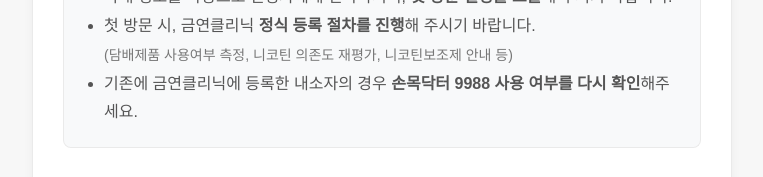
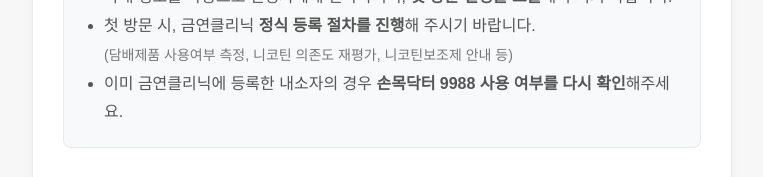
Before and after one commit to health4seoul-web/healthseoul, a plain HTML site: page 손목닥터 이메일.html in a window 1280 px wide. Shown: the part 433-610 px from the top of the page, without its empty margins (258-1021 px from the left). Drawn offline with Linux system fonts and the light colour scheme.

Commit message:
Update 손목닥터 이메일.html

```diff
--- a/손목닥터 이메일.html
+++ b/손목닥터 이메일.html
@@ -45,7 +45,7 @@
                             <ul style="margin: 0; padding-left: 20px; font-size: 16px; line-height: 1.8; color: #555;">
                                 <li>아래 정보를 바탕으로 신청자에게 연락하시어, <strong>첫 방문 일정을 조율</strong>해 주시기 바랍니다.</li>
                                 <li>첫 방문 시, 금연클리닉 <strong>정식 등록 절차를 진행</strong>해 주시기 바랍니다.<br><span style="font-size: 14px; color: #777;">(담배제품 사용여부 측정, 니코틴 의존도 재평가, 니코틴보조제 안내 등)</span></li>
-                                <li>기존에 금연클리닉에 등록한 내소자의 경우 <strong>손목닥터 9988 사용 여부를 다시 확인</strong>해주세요. </li>
+                                <li>이미 금연클리닉에 등록한 내소자의 경우 <strong>손목닥터 9988 사용 여부를 다시 확인</strong>해주세요. </li>
 
                             </ul>
                         </td>
```
